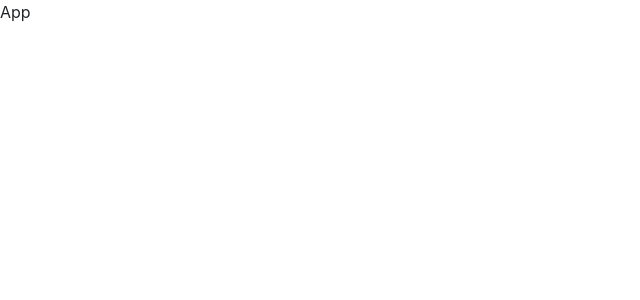
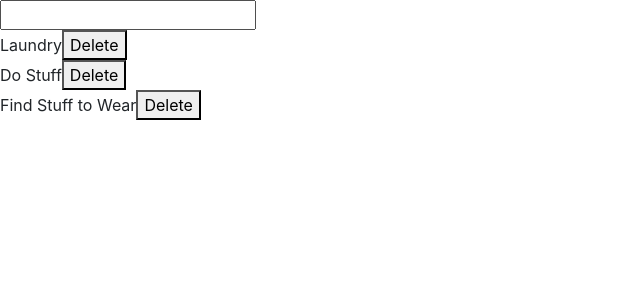
Before and after one commit to natafaye/react-scratch-all, a React (Create React App) app: page / in a window 1280 px wide. Shown: the top 300 px of the page, without its empty margins (0-640 px from the left). Built offline with nearby package versions, Linux system fonts and the light colour scheme.

Commit message:
todo example with search

```diff
--- a/src/App.js
+++ b/src/App.js
@@ -1,7 +1,8 @@
 import React from 'react'
+import TodoList from './TodoList'
 
 export default function App() {
   return (
-    <div>App</div>
+    <div><TodoList/></div>
   )
 }
--- /dev/null
+++ b/src/TodoCard.js
@@ -0,0 +1,36 @@
+import React from 'react'
+import { useDispatch } from 'react-redux'
+import { deleteTodo } from './todoSlice'
+
+// You don't have to write this
+// const deleteTodo = (payload) => ({
+//     type: "DELETE_TODO",
+//     payload: payload
+// })
+
+export default function TodoCard({ todo }) {
+    const dispatch = useDispatch()
+
+    const handleDelete = () => {
+        //const action = deleteTodo(todo.id)
+
+       // dispatch(action) // send it to redux
+
+
+       dispatch(deleteTodo(todo.id)) // payload passed into action creator that returns an action that is passed to the dispatch function which gives it to redux
+    }
+
+    return (
+        <div>
+            { todo.text }
+            <button onClick={handleDelete}>Delete</button>
+        </div>
+    )
+}
+
+
+const name = "Natalie"
+const object = {
+    name,
+    name: name
+}
--- /dev/null
+++ b/src/TodoList.js
@@ -0,0 +1,34 @@
+import React, { useState } from 'react'
+import { useSelector } from 'react-redux'
+import TodoCard from './TodoCard'
+import { selectBySearchTerm, selectTodosToDisplay } from './todoSlice'
+
+
+
+export default function TodoList() {
+    const [searchTerm, setSearchTerm] = useState("")
+
+    // const todos = useSelector(function(state) {
+    //     //console.log(state) // can be helpful to look at the whole state
+    //     return state.todos.todoList
+    // })
+
+    // const todos = useSelector(state => {
+    //     console.log(state)
+    //     return state.todos.todoList
+    // })
+
+    // takes in the state and spits out either all the todos if showCompleted is true or just the uncompleted todos if showCompleted is false
+    //const todosToDisplay = useSelector(state => (state.todos.showCompleted) ? state.todos.todoList : state.todos.todoList.filter(todo => !todo.completed))
+
+    const todosToDisplay = useSelector(selectTodosToDisplay)
+
+    const searchResults = useSelector(selectBySearchTerm(searchTerm))
+
+  return (
+    <div>
+        <input type="text" value={searchTerm} onChange={(event) => setSearchTerm(event.target.value)}/>
+        { searchResults.map(todo => <TodoCard todo={todo}/> )}
+    </div>
+  )
+}
--- a/src/app/store.js
+++ b/src/app/store.js
@@ -1,7 +1,8 @@
 import { configureStore } from '@reduxjs/toolkit';
+import { todoReducer } from '../todoSlice';
 
 export const store = configureStore({
   reducer: {
-
+    todos: todoReducer
   },
 });
--- /dev/null
+++ b/src/todoSlice.js
@@ -0,0 +1,68 @@
+import { createSlice } from "@reduxjs/toolkit";
+
+
+const todoSlice = createSlice({
+    name: "todos",
+    initialState: {
+        todoList: [ { text: "Laundry", completed: true }, { text: "Do Stuff", completed: false }, { text: "Find Stuff to Wear", completed: false }],
+        showCompleted: false
+    },
+    reducers: {
+        createTodo: (state, action) => { // the payload should have an object with all the new todo info
+            // If you don't work off copies, just make the change directly
+            state.todoList.push(action.payload)
+        },
+        deleteTodo: (state, action) => { // the payload should be the id of the todo to delete
+            // If you work off copies, just return the changed copy
+            return state.todoList.filter(todo => todo.id !== action.payload)
+        }
+    }
+})
+
+// todoSlice = {
+//     reducer: (state, action) => {
+//         switch(action.type) {
+//           case 'CREATE_TODO':
+//             return {
+//               ...state
+//               entities: [
+//                 ...state.entities,
+//                action.payload
+//               ]
+//             }
+//             break;
+//           case 'DELETE_TODO':
+//             break;
+//           default:
+//             return state;
+//         }
+//       },
+//     actions: {
+//         createTodo: (newTodo) => {
+//             return {
+//               type: 'CREATE_TODO',
+//               payload: newTodo
+//             }
+//           },
+//           deleteTodo: (idToDelete) => {
+//             return {
+//               type: 'DELETE_TODO',
+//               payload: idToDelete
+//             }
+//           }
+//     }
+// }
+
+export const selectTodosToDisplay = state => (state.todos.showCompleted) ? state.todos.todoList : state.todos.todoList.filter(todo => !todo.completed)
+
+// export const createSelectBySearchTermFunction = (searchTerm) => {
+//     return state => state.todos.todoList.filter(todo => todo.text.includes(searchTerm))
+// }
+
+export const selectBySearchTerm = searchTerm => state => state.todos.todoList.filter(todo => todo.text.toLowerCase().includes(searchTerm.toLowerCase()))
+
+export const todoReducer = todoSlice.reducer
+
+export const { createTodo, deleteTodo } = todoSlice.actions
+// export const createTodo = todoSlice.actions.createTodo
+// export const deleteTodo = todoSlice.actions.deleteTodo
```
